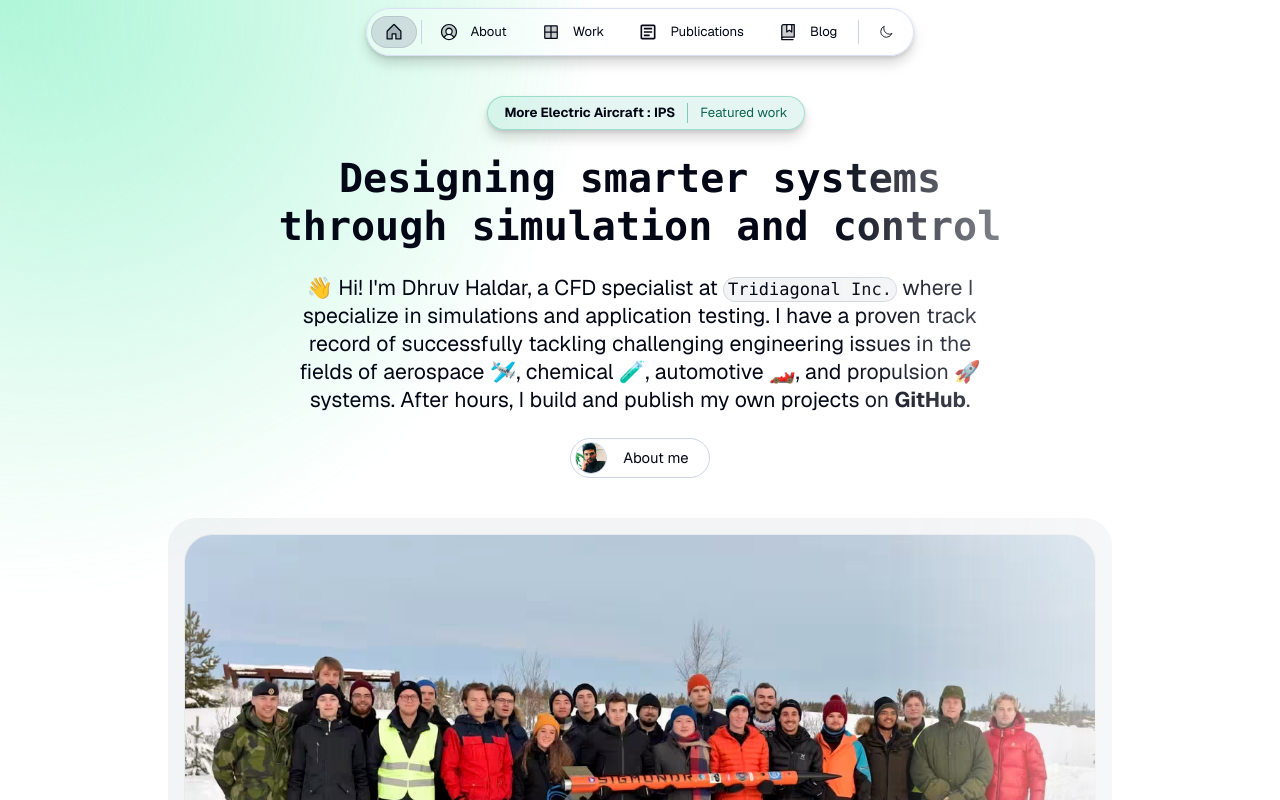
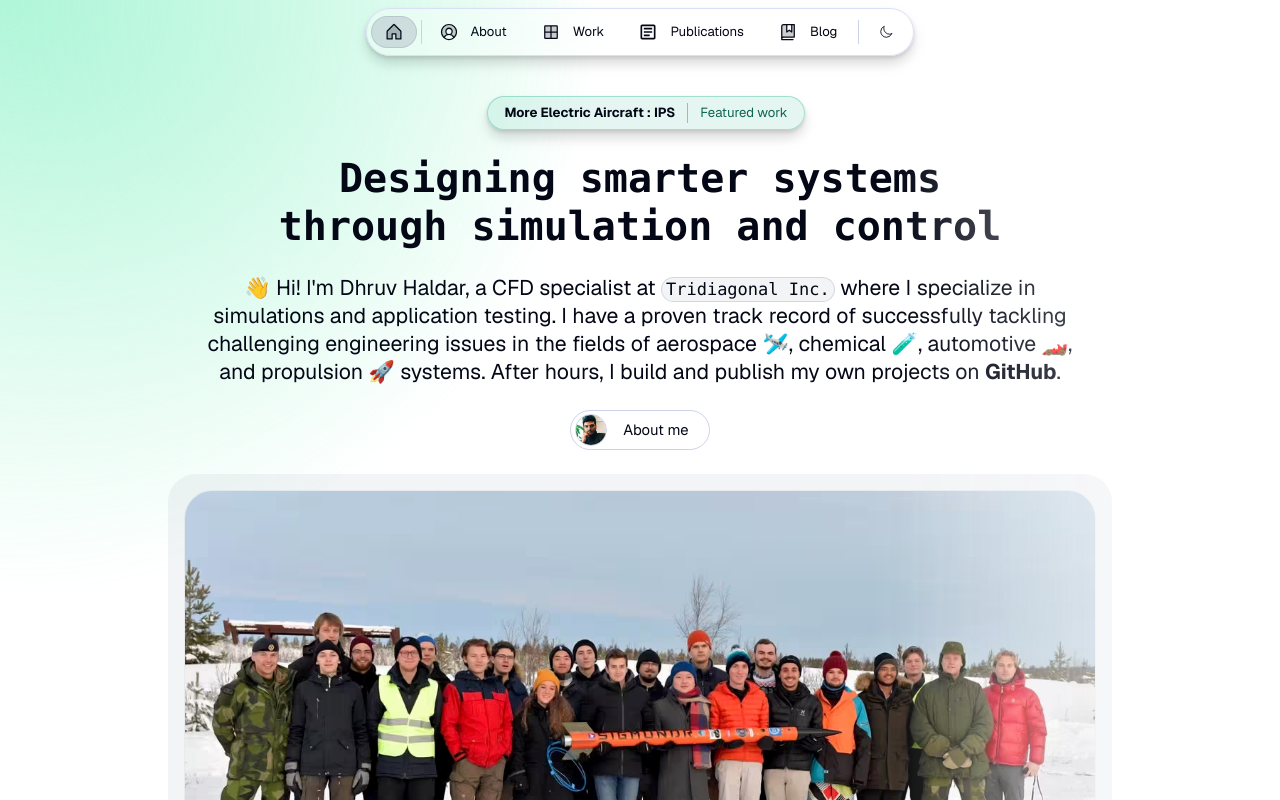
Before and after one commit to dhruvhaldar/portfolio, a Next.js app: page / in a window 1280 px wide. Shown: the top 800 px of the page. Built offline with nearby package versions, Linux system fonts and the light colour scheme.

Commit message:
style: Increase hero section column maximum width.

```diff
--- a/src/app/page.tsx
+++ b/src/app/page.tsx
@@ -74,8 +74,8 @@ export default function Home() {
       />
 
       {/* Hero Section */}
-      <Column fillWidth paddingY="s" horizontal="center" gap="m" className={styles.mobileUp}>
-        <Column maxWidth="s" horizontal="center" align="center">
+      <Column fillWidth paddingTop="s" paddingBottom="0" horizontal="center" gap="m" className={styles.mobileUp}>
+        <Column maxWidth="m" horizontal="center" align="center">
           {home.featured.display && (
             <RevealFx
               fillWidth
```
